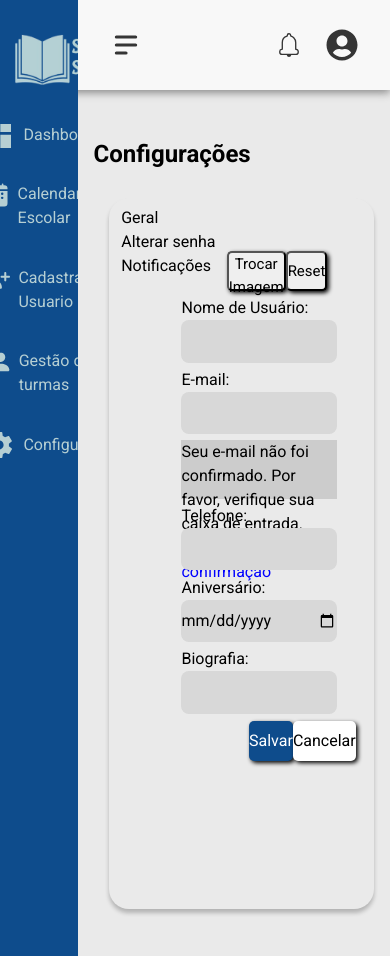
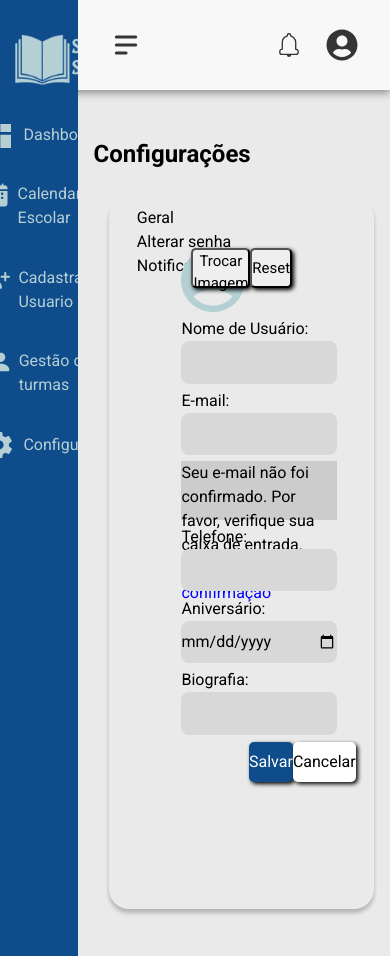
Before and after one commit to Alisonjs0/SchoolSync, a Next.js app: page /pages/configuracoesGeral in a window 390 px wide. Built offline with nearby package versions, Linux system fonts and the light colour scheme.

Commit message:
ConfiguracoesGeral quase pronta (faltam ajustes nos botoes para ficarem responsivos)

```diff
--- a/app/pages/configuracoesGeral/configuracoesGeral.css
+++ b/app/pages/configuracoesGeral/configuracoesGeral.css
@@ -17,19 +17,25 @@ h3{
 }
 
  .ctn-sub-menus{
+    padding-left: 6.5%;
     padding-top: 3%;
     display: grid;
     font-family: "Roboto", system-ui;
     color: black;
  }
 
- .linha-vertical {
+.icon{
+   width: 10%;
+   height: 5%;
+}
+
+ /* .linha-vertical {
+    margin-top: 10%;
     display: flex;
-    justify-content: center;
     color: black;
-    height: 500px;
+    height: 600px;
     border-left: 2px solid;
-}
+}  */
 
  label{
     margin-top: 3%;
@@ -73,7 +79,7 @@ h3{
 .ctn-form{
     display: flex;
     padding-left: 25%;
-    margin-top: -11%;
+    margin-top: -19%;
     flex-direction: column;
 }
 
@@ -102,10 +108,11 @@ h3{
 }
 
 .Button-cd{
-    display:flex;
+    display: inline-flex;
+    padding-left: -3%;
+    padding-right: 45%;
+    margin-top: 9%;
     justify-content: space-between;
-    margin-left: 25%;
-    margin-right: 40%;
 }
 
 #ChangeButton{
--- a/app/pages/configuracoesGeral/page.js
+++ b/app/pages/configuracoesGeral/page.js
@@ -6,16 +6,18 @@ const ConfiguracoesGeral = () => {
         <EsqueletoPrincipal>
             <h3>Configurações</h3>
             <div className="container conteudoMenus">
+
                 <div className='ctn-sub-menus'>
                     <a href="">Geral</a>
                     <a href="">Alterar senha</a>
                     <a href="">Notificações</a>
                 </div>
 
-                {/* <div class="linha-vertical"></div> */}
+                {/* <div class="linha-vertical"></div>                     */}
 
                 <div className='ctn-form'>
                     <div className="Button-cd">
+                        <div className='icon'><img src='/assets/user.png'/></div>
                         <button id="ChangeButton">Trocar Imagem</button>
                         <button id="ResetButton">Reset</button>
                     </div>
```
